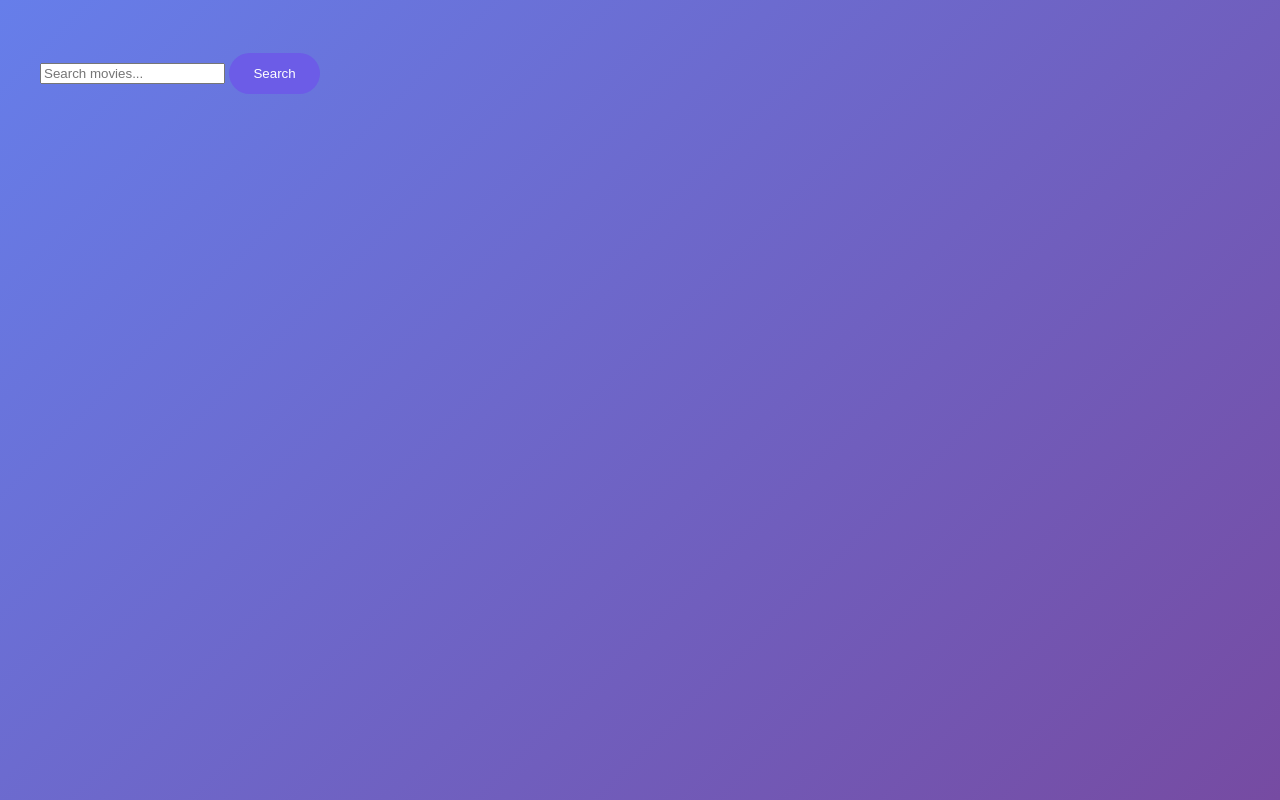
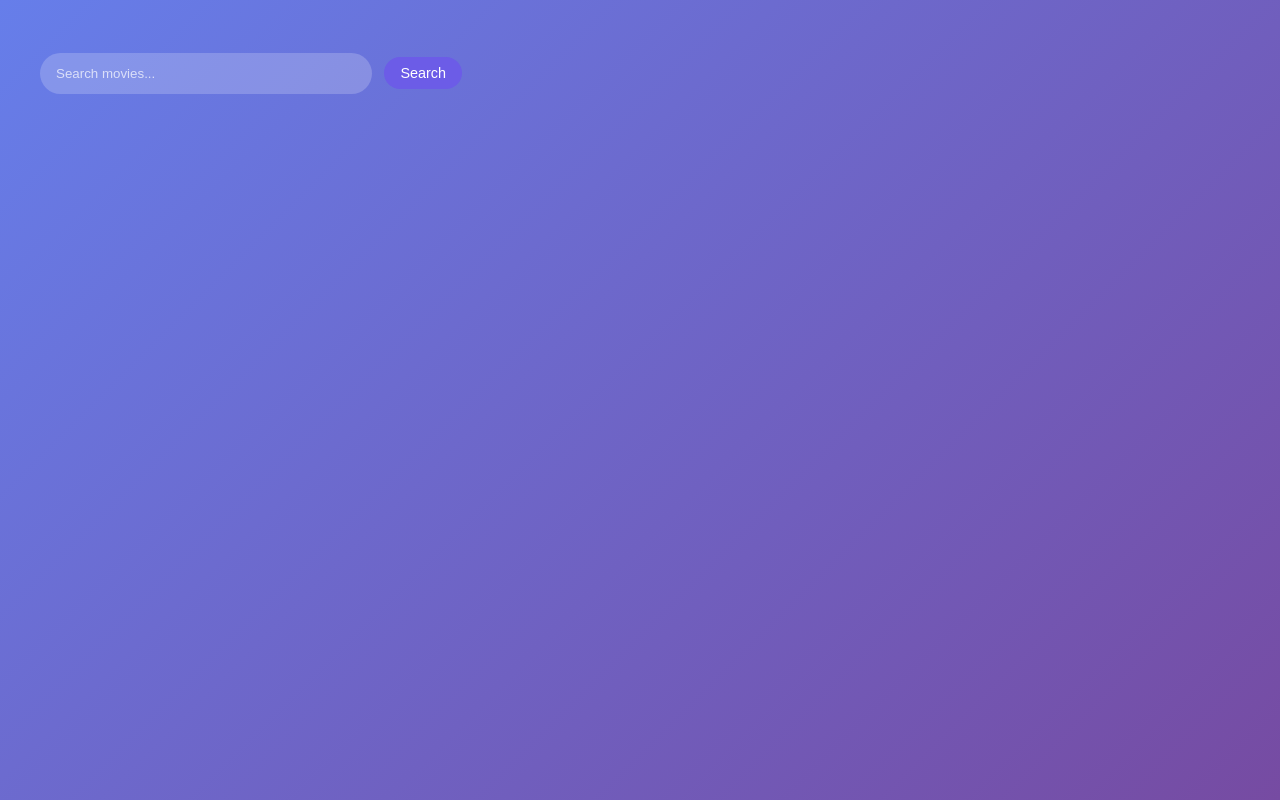
Before and after one commit to skcreator7/Test, a Python web app: template templates/index.html in a window 1280 px wide. Run offline with Jinja, Linux system fonts and the light colour scheme; the template is opened without the code that fills it, so the values that code supplies are empty.

Commit message:
Update style.css

```diff
--- a/static/css/style.css
+++ b/static/css/style.css
@@ -3,6 +3,7 @@
   --primary: #6c5ce7;
   --secondary: #a29bfe;
   --glass: rgba(255, 255, 255, 0.2);
+  --dark-glass: rgba(0, 0, 0, 0.2);
 }
 
 body {
@@ -29,16 +30,58 @@ body {
   margin-bottom: 2rem;
 }
 
+.result-card {
+  margin-bottom: 1.5rem;
+}
+
+.result-card h3 {
+  margin-top: 0;
+  color: white;
+}
+
+.meta {
+  display: flex;
+  gap: 1rem;
+  color: var(--secondary);
+  font-size: 0.9rem;
+  margin: 0.5rem 0;
+}
+
+.links {
+  display: flex;
+  gap: 0.5rem;
+  margin: 1rem 0;
+}
+
+.links-container {
+  display: grid;
+  grid-template-columns: repeat(auto-fill, minmax(300px, 1fr));
+  gap: 1rem;
+}
+
+.link-card {
+  background: var(--dark-glass);
+  padding: 1rem;
+  border-radius: 10px;
+}
+
+.link-url {
+  word-break: break-all;
+  font-size: 0.9rem;
+  margin: 0 0 1rem 0;
+}
+
 .btn {
   background: var(--primary);
   color: white;
-  padding: 0.8rem 1.5rem;
+  padding: 0.5rem 1rem;
   border-radius: 50px;
   text-decoration: none;
   display: inline-block;
   transition: all 0.3s ease;
   border: none;
   cursor: pointer;
+  font-size: 0.9rem;
 }
 
 .btn:hover {
@@ -46,7 +89,21 @@ body {
   box-shadow: 0 10px 20px rgba(0, 0, 0, 0.2);
 }
 
-.logo {
-  height: 60px;
-  margin-bottom: 1rem;
+input[type="text"] {
+  padding: 0.8rem 1rem;
+  border-radius: 50px;
+  border: none;
+  width: 300px;
+  margin-right: 0.5rem;
+  background: var(--glass);
+  color: white;
+  font-family: 'Poppins', sans-serif;
 }
+
+input[type="text"]::placeholder {
+  color: rgba(255, 255, 255, 0.7);
+}
+
+.description {
+  white-space: pre-line;
+}
```
